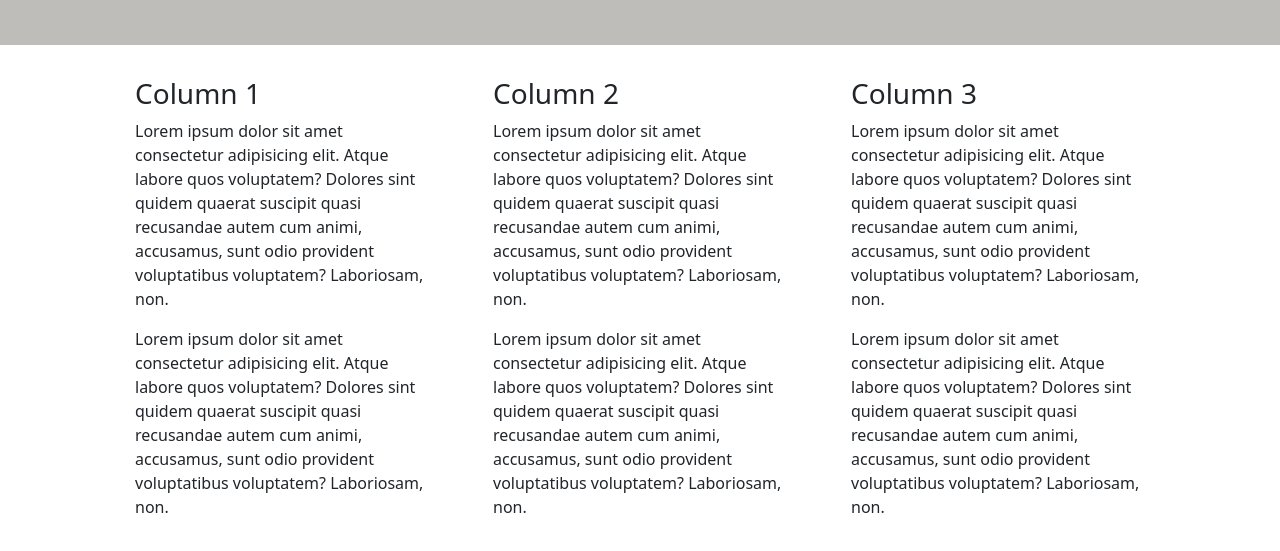
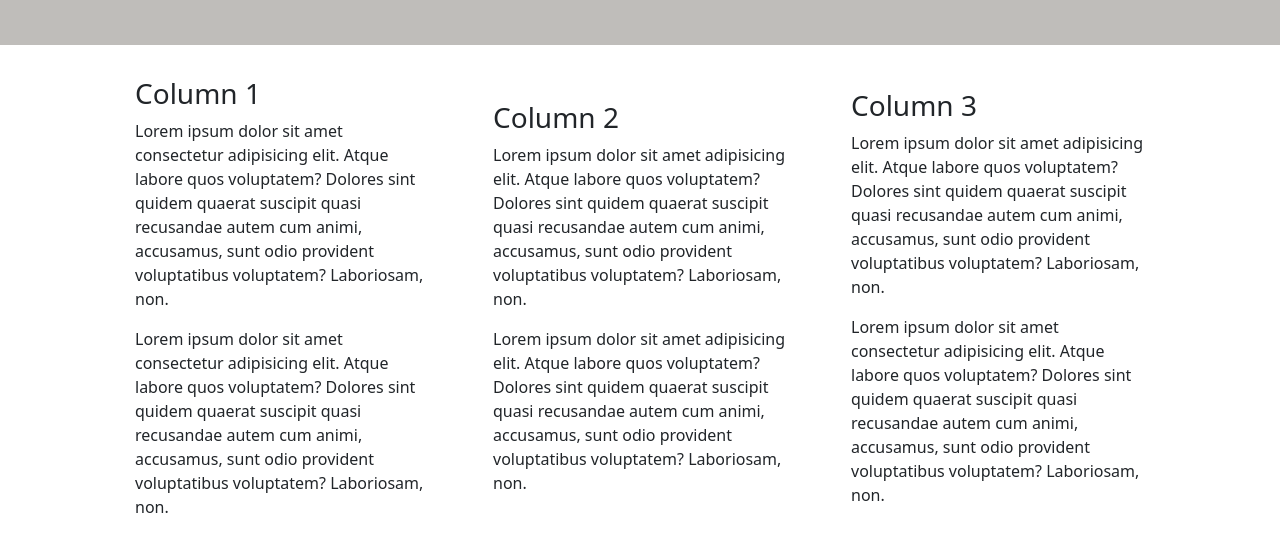
Before and after one commit to Urvashi102002/Bootstrap_task, a plain HTML site: page task5.html in a window 1280 px wide. Shown: the part 131-682 px from the top of the page. Drawn offline with nearby package versions, Linux system fonts and the light colour scheme.

Commit message:
Update task5.html

```diff
--- a/task5.html
+++ b/task5.html
@@ -22,12 +22,12 @@
             </div>
             <div class="col-12 col-sm-6 col-md-4 col-lg-3 p-3 m-3" id="col2">
                 <h3>Column 2</h3>
-                <p>Lorem ipsum dolor sit amet consectetur adipisicing elit. Atque labore quos voluptatem? Dolores sint quidem quaerat suscipit quasi recusandae autem cum animi, accusamus, sunt odio provident voluptatibus voluptatem? Laboriosam, non.</p>
-                <p>Lorem ipsum dolor sit amet consectetur adipisicing elit. Atque labore quos voluptatem? Dolores sint quidem quaerat suscipit quasi recusandae autem cum animi, accusamus, sunt odio provident voluptatibus voluptatem? Laboriosam, non.</p>
+                <p>Lorem ipsum dolor sit amet  adipisicing elit. Atque labore quos voluptatem? Dolores sint quidem quaerat suscipit quasi recusandae autem cum animi, accusamus, sunt odio provident voluptatibus voluptatem? Laboriosam, non.</p>
+                <p>Lorem ipsum dolor sit amet adipisicing elit. Atque labore quos voluptatem? Dolores sint quidem quaerat suscipit quasi recusandae autem cum animi, accusamus, sunt odio provident voluptatibus voluptatem? Laboriosam, non.</p>
             </div>
             <div class="col-12 col-sm-6 col-md-4 col-lg-3 p-3 m-3" id="col3">
                 <h3>Column 3</h3>
-                <p>Lorem ipsum dolor sit amet consectetur adipisicing elit. Atque labore quos voluptatem? Dolores sint quidem quaerat suscipit quasi recusandae autem cum animi, accusamus, sunt odio provident voluptatibus voluptatem? Laboriosam, non.</p>
+                <p>Lorem ipsum dolor sit amet adipisicing elit. Atque labore quos voluptatem? Dolores sint quidem quaerat suscipit quasi recusandae autem cum animi, accusamus, sunt odio provident voluptatibus voluptatem? Laboriosam, non.</p>
                 <p>Lorem ipsum dolor sit amet consectetur adipisicing elit. Atque labore quos voluptatem? Dolores sint quidem quaerat suscipit quasi recusandae autem cum animi, accusamus, sunt odio provident voluptatibus voluptatem? Laboriosam, non.</p>
             </div>
         </div>
```
